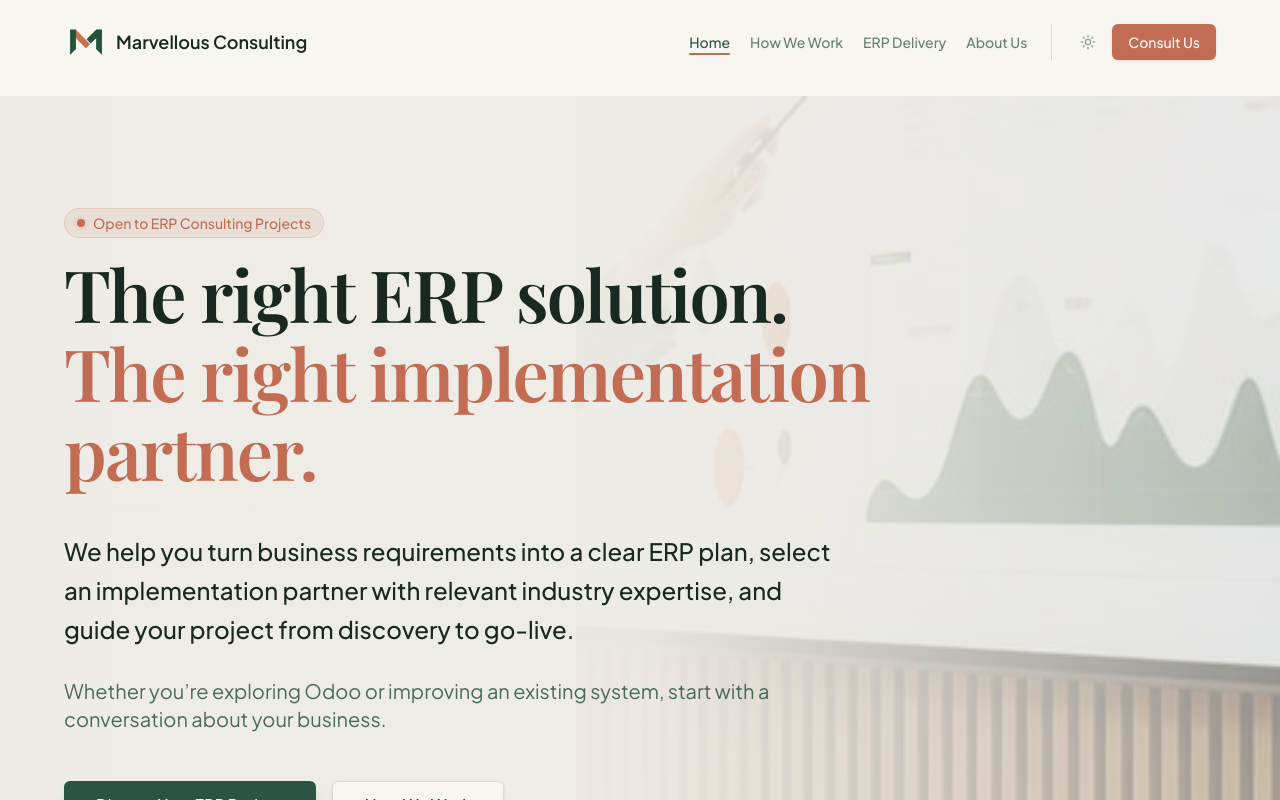
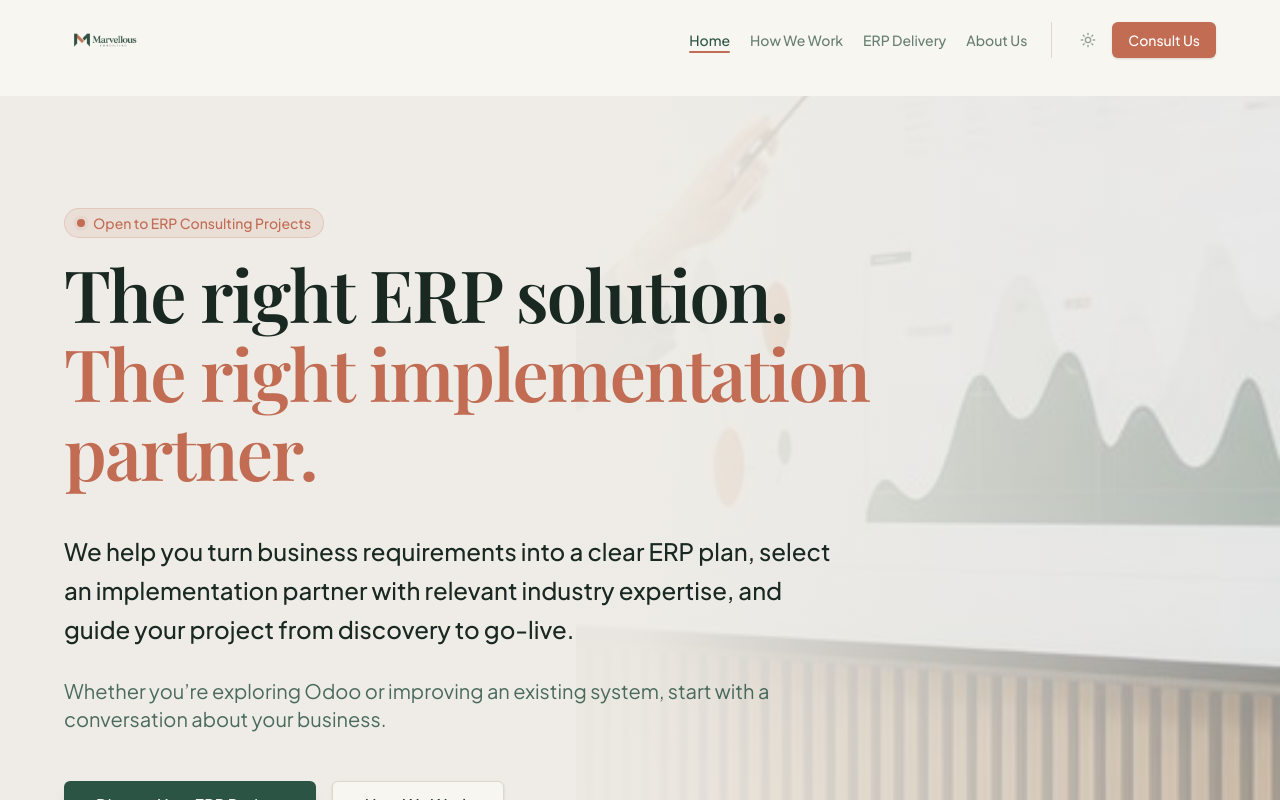
Before and after one commit to meghalshah9531/marvellous-website-vercel, a React (Vite) app in the folder artifacts/marvellous-consulting/: page / in a window 1280 px wide. Shown: the top 800 px of the page. Built offline with nearby package versions, Linux system fonts and the light colour scheme.

Commit message:
fix: Name

```diff
--- a/artifacts/marvellous-consulting/src/components/layout/navbar.tsx
+++ b/artifacts/marvellous-consulting/src/components/layout/navbar.tsx
@@ -70,10 +70,8 @@ export function Navbar() {
       <div className="container mx-auto px-4 md:px-6 lg:px-10 xl:px-16 2xl:px-24">
         <div className="flex items-center justify-between">
           <Link href="/" className="flex items-center gap-2 group">
-            <img src="/images/logo-mark.png" alt="" className="size-11 object-contain transition-transform group-hover:scale-105" />
-            <span className="font-serif font-semibold text-lg hidden sm:inline-block">
-              {siteConfig.name}
-            </span>
+            <img src="/images/logo-mark.png" alt={siteConfig.name} className="size-11 object-contain transition-transform group-hover:scale-105 sm:hidden" />
+            <img src="/images/logo-full.png" alt={siteConfig.name} className="hidden sm:block h-10 w-auto object-contain transition-transform group-hover:scale-105" />
           </Link>
 
           {/* Desktop Nav */}
```
Also changed, not shown: 1 other file (tests, documents, lock files or other folders).
